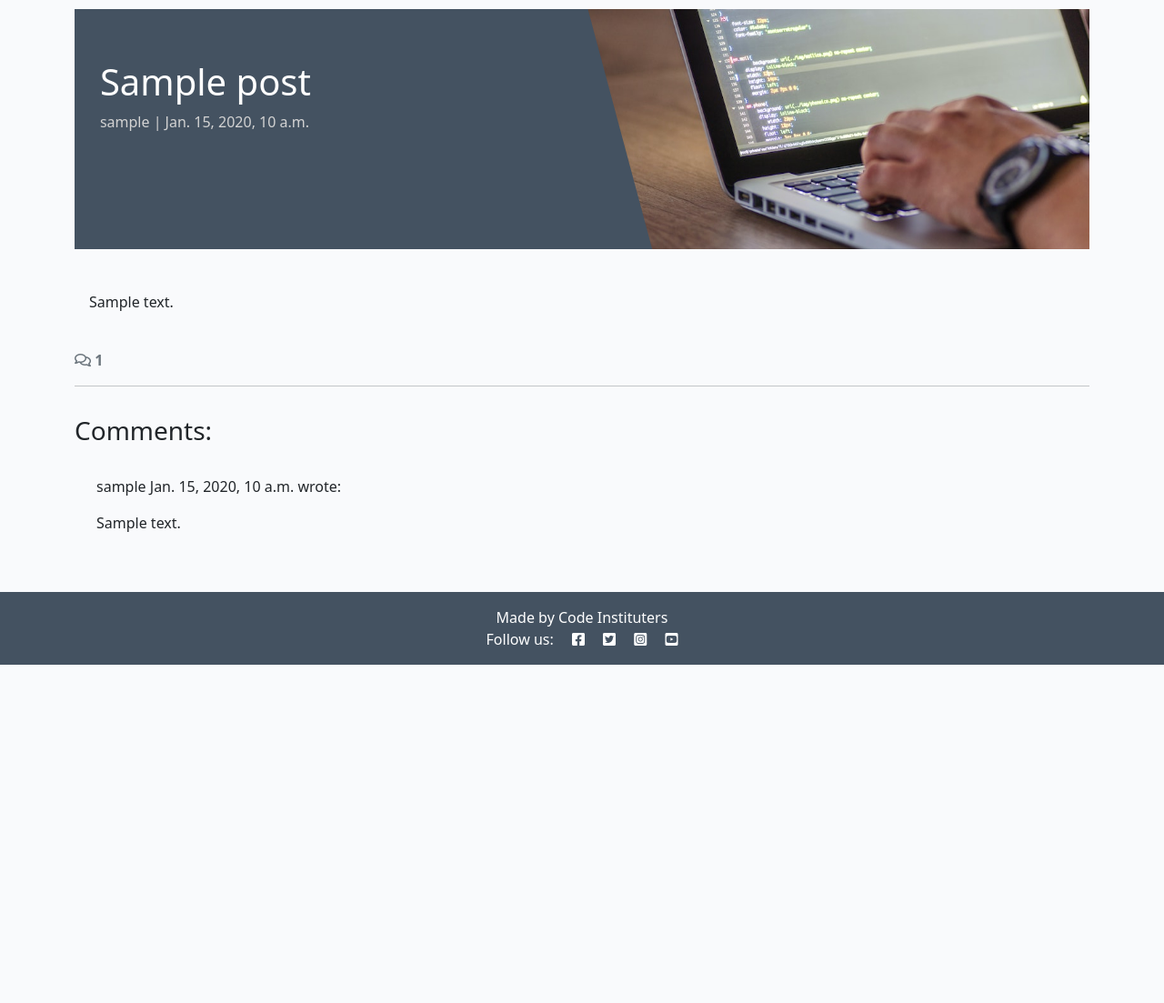
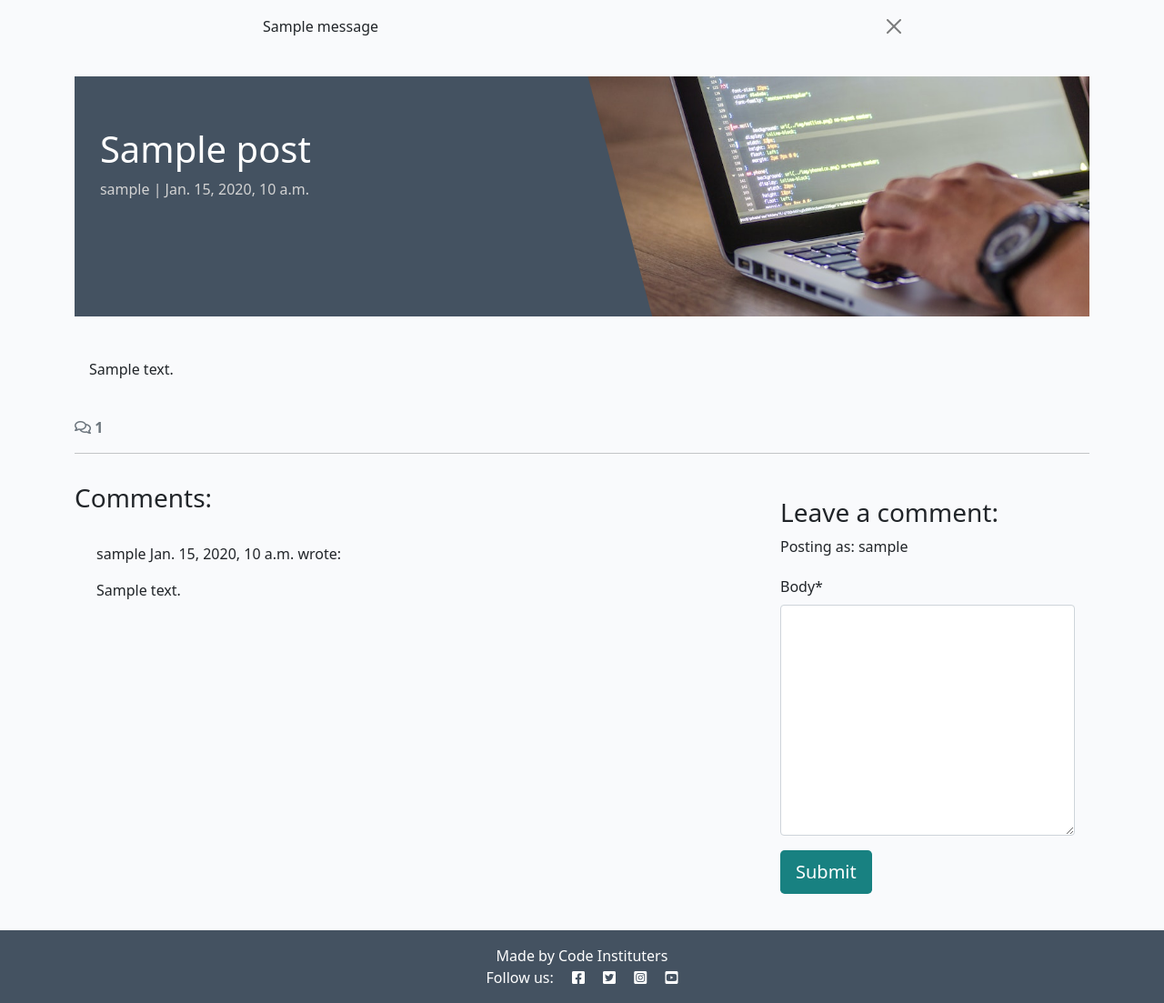
Before and after one commit to KaltrinaBM/music-blog, a Django app: a page that uses templates/base.html in a window 1280 px wide. Shown: the part 128-1231 px from the top of the page at 91% size. Before the commit the page ends 859 px from the top, so only its background shows below. Run offline with Django 3.2, Linux system fonts and the light colour scheme; a user stored in the database is signed in; tables that the repository leaves empty hold one stand-in row (values such as "Sample post"); one stand-in notice (Sample message) is shown; some libraries are stand-ins or nearby versions.

Commit message:
add comment form and message

```diff
--- a/blog/forms.py
+++ b/blog/forms.py
@@ -1,5 +1,7 @@
+from .models import Comment
 from django import forms
 from django.core.validators import EmailValidator
+
 
 class ContactForm(forms.Form):
     name = forms.CharField(max_length=30)
@@ -7,3 +9,9 @@ class ContactForm(forms.Form):
     subject = forms.CharField(max_length=100, required=False)  # Optional subject field
     message = forms.CharField(widget=forms.Textarea(attrs={'rows': 3, 'cols': 30}))
     phone_number = forms.CharField(max_length=15, required=False)  # Optional phone number field
+
+
+class CommentForm(forms.ModelForm):
+    class Meta:
+        model = Comment
+        fields = ('body',)
--- a/blog/templates/blog/post_detail.html
+++ b/blog/templates/blog/post_detail.html
@@ -1,5 +1,6 @@
 {% extends 'base.html' %} {% block content %}
 {% load static %}
+{% load crispy_forms_tags %}
 
 <div class="masthead">
     <div class="container">
@@ -68,6 +69,24 @@
                 {% endfor %}
             </div>
         </div>
+        <!-- Creating New Comments -->
+    <div class="col-md-4 card mb-4 mt-3">
+        <div class="card-body">
+          {% if user.is_authenticated %}
+          <h3>Leave a comment:</h3>
+          <p>Posting as: {{ user.username }}</p>
+          <form id="commentForm" method="post"
+            style="margin-top: 1.3em;">
+            {{ comment_form | crispy }}
+            {% csrf_token %}
+            <button id="submitButton" type="submit"
+              class="btn btn-signup btn-lg">Submit</button>
+          </form>
+          {% else %}
+          <p>Log in to leave a comment</p>
+          {% endif %}
+        </div>
+      </div>
     </div>
 </div>
 {% endblock content %}
--- a/blog/views.py
+++ b/blog/views.py
@@ -1,7 +1,9 @@
 from django.shortcuts import render, get_object_or_404
 from django.views import generic
+from django.contrib import messages
 from .models import Post
 from .forms import ContactForm
+from .forms import CommentForm
 
 # Create your views here.
 
@@ -30,6 +32,20 @@ def post_detail(request, slug):
     comments = post.comments.all().order_by("-created_on")
     comment_count = post.comments.filter(approved=True).count()
 
+    if request.method == "POST":
+        comment_form = CommentForm(data=request.POST)
+        if comment_form.is_valid():
+            comment = comment_form.save(commit=False)
+            comment.author = request.user
+            comment.post = post
+            comment.save()
+            messages.add_message(
+                request, messages.SUCCESS,
+                'Comment submitted and awaiting approval'
+            )
+
+    comment_form = CommentForm()
+
     return render(
     request,
     "blog/post_detail.html",
@@ -37,6 +53,7 @@ def post_detail(request, slug):
         "post": post,
         "comments": comments,
         "comment_count": comment_count,
+        "comment_form": comment_form,
     },
     )
 
--- a/musicfan/settings.py
+++ b/musicfan/settings.py
@@ -54,6 +54,8 @@ INSTALLED_APPS = [
     'allauth',
     'allauth.account',
     'allauth.socialaccount',
+    'crispy_forms',
+    'crispy_bootstrap5',
     'cloudinary_storage', # moved to below staticfiles app.
     'cloudinary',
     'django_summernote',
@@ -63,6 +65,9 @@ INSTALLED_APPS = [
 SITE_ID = 1
 LOGIN_REDIRECT_URL = '/'
 LOGOUT_REDIRECT_URL = '/'
+
+CRISPY_ALLOWED_TEMPLATE_PACKS = "bootstrap5"
+CRISPY_TEMPLATE_PACK = "bootstrap5"
 
 MIDDLEWARE = [
     'django.middleware.security.SecurityMiddleware',
--- a/requirements.txt
+++ b/requirements.txt
@@ -1,10 +1,12 @@
 asgiref==3.7.2
 cloudinary==1.36.0
+crispy-bootstrap5==0.7
 dj-database-url==0.5.0
 dj3-cloudinary-storage==0.0.6
 Django==4.2.11
 django-allauth==0.57.2
 django-cloudinary-storage==0.3.0
+django-crispy-forms==2.1
 django-summernote==0.8.20.0
 gunicorn==20.1.0
 oauthlib==3.2.2
--- a/templates/base.html
+++ b/templates/base.html
@@ -75,6 +75,21 @@
         </div>
     </nav>
 
+    <!-- displaying Django messages -->
+    <div class="container">
+        <div class="row">
+            <div class="col-md-8 offset-md-2">
+                {% for message in messages %}
+                <div class="alert {{ message.tags }} alert-dismissible
+          fade show" id="msg" role="alert">
+                    {{ message | safe }}
+                    <button type="button" class="btn-close" data-bs-dismiss="alert" aria-label="Close"></button>
+                </div>
+                {% endfor %}
+            </div>
+        </div>
+    </div>
+
     <main class="flex-shrink-0 main-bg">
 
         {% block content %}
```
